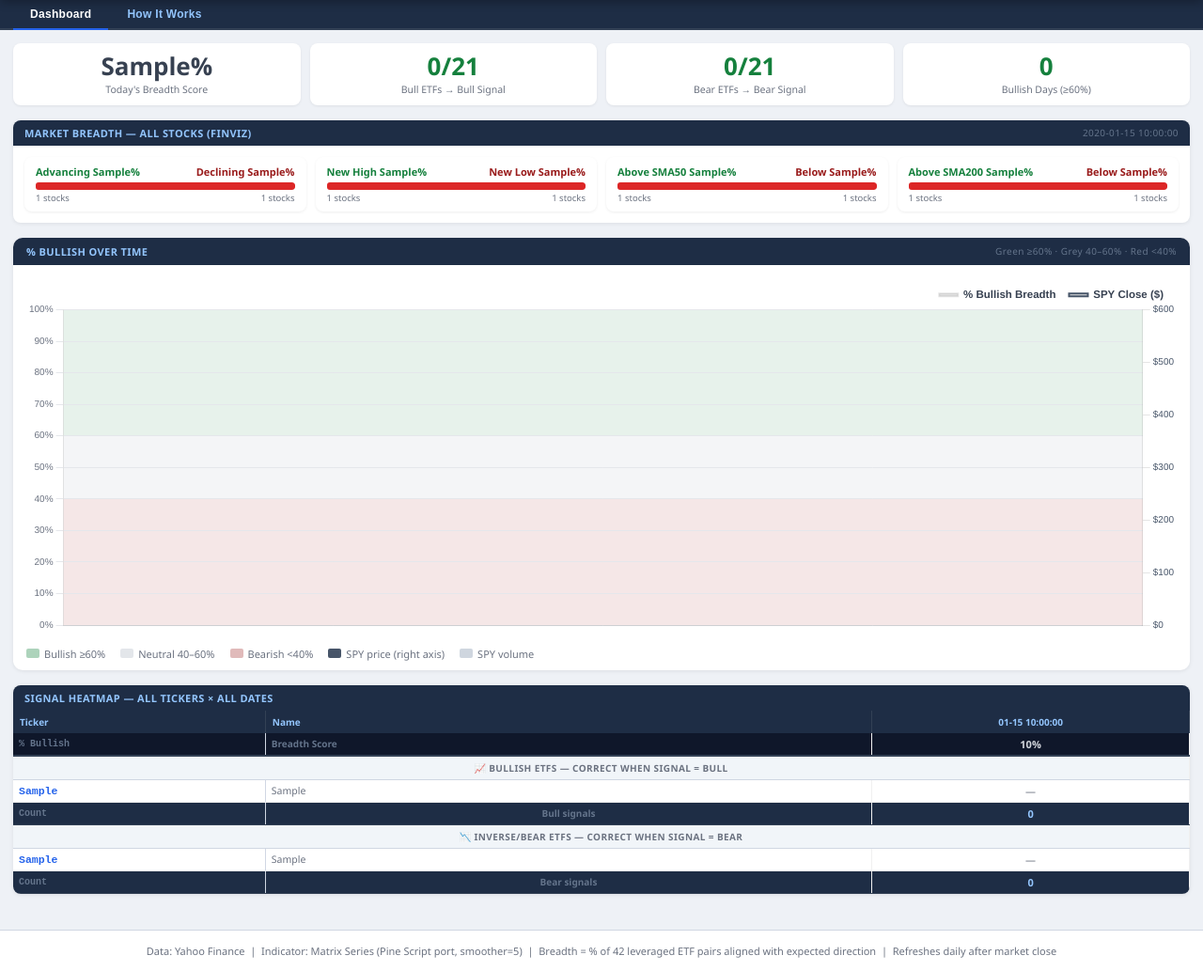
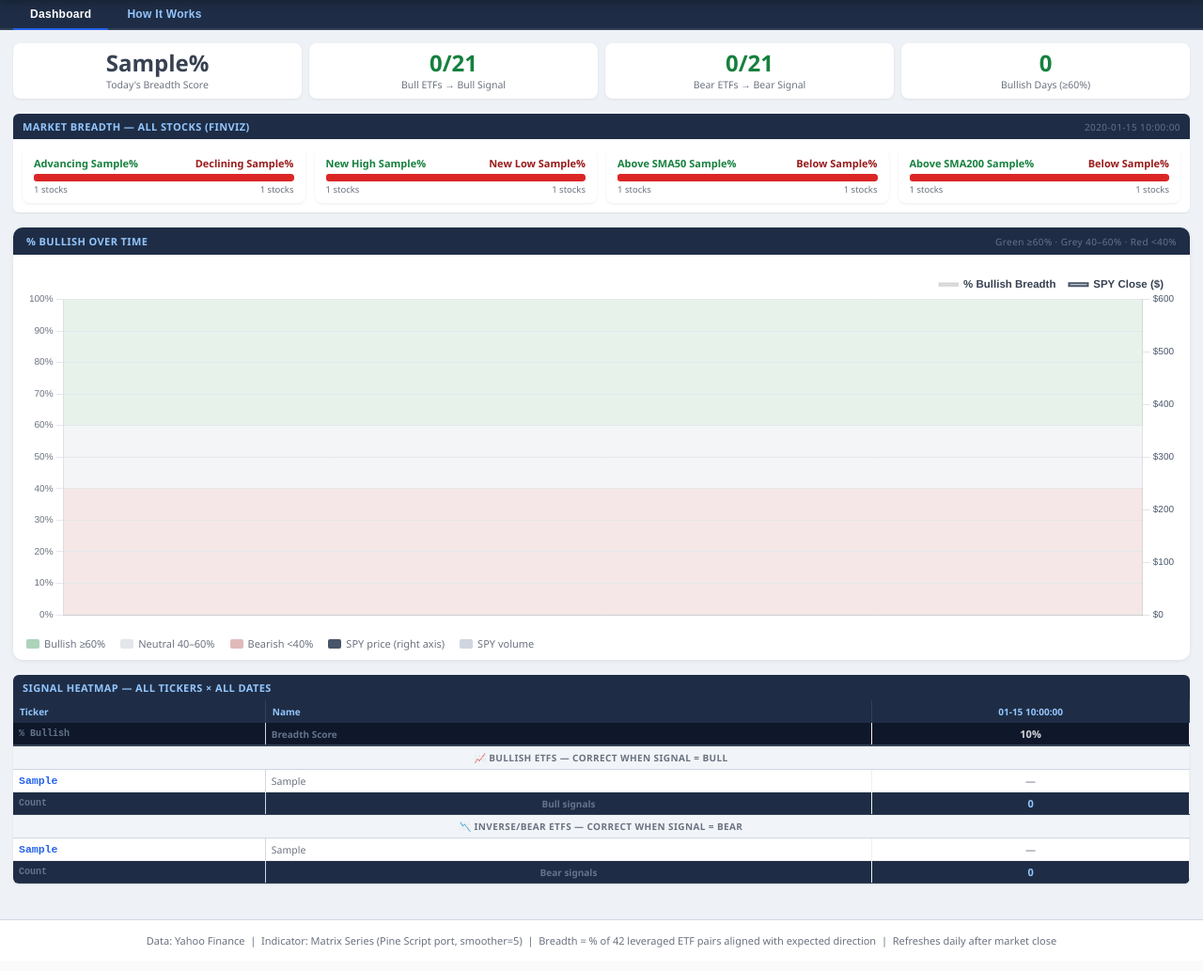
Before and after one commit to Jamesm2009/breadth-dashboard, a Flask app: template templates/index.html in a window 1280 px wide. Shown: the part 58-1091 px from the top of the page at 94% size. After the commit the page ends 1066 px from the top, so only its background shows below. Run offline with Flask 3, Linux system fonts and the light colour scheme; the template is opened without the code that fills it: most values are stand-ins (such as "Sample title", 1, 10 or a date in 2020).

Commit message:
Update index.html

```diff
--- a/templates/index.html
+++ b/templates/index.html
@@ -70,19 +70,19 @@ header {
 .main { padding: 14px 14px 30px; display: flex; flex-direction: column; gap: 16px; }
 
 /* ── Cards ── */
-.card { background: var(--surface); border-radius: 8px; box-shadow: 0 1px 4px rgba(0,0,0,.08); overflow: hidden; }
+.card { background: var(--surface); border-radius: 6px; box-shadow: 0 1px 2px rgba(0,0,0,.08); overflow: hidden; }
 .card-header {
   background: #1e2d45; color: #93c5fd;
-  padding: 6px 12px; font-size: 11px; font-weight: 700;
+  padding: 6px 10px; font-size: 11px; font-weight: 700;
   letter-spacing: .4px; text-transform: uppercase;
   display: flex; align-items: center; justify-content: space-between;
 }
-.card-body { padding: 12px; }
+.card-body { padding: 10px; }
 
 /* ── Stats row ── */
-.stats-row { display: grid; grid-template-columns: repeat(auto-fit, minmax(140px, 1fr)); gap: 10px; }
-.stat-box  { background: var(--surface); border-radius: 8px; padding: 10px 12px; box-shadow: 0 1px 3px rgba(0,0,0,.07); text-align: center; }
-.stat-val  { font-size: 26px; font-weight: 800; line-height: 1.1; }
+.stats-row { display: grid; grid-template-columns: repeat(auto-fit, minmax(140px, 1fr)); gap: 8px; }
+.stat-box  { background: var(--surface); border-radius: 8px; padding: 8px 10px; box-shadow: 0 1px 3px rgba(0,0,0,.07); text-align: center; }
+.stat-val  { font-size: 24px; font-weight: 800; line-height: 1.1; }
 .stat-lbl  { font-size: 10.5px; color: var(--muted); margin-top: 3px; }
 .c-bull { color: var(--bull); } .c-bear { color: var(--bear); } .c-neut { color: var(--neut); }
 
```
